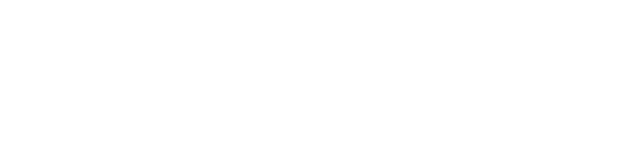
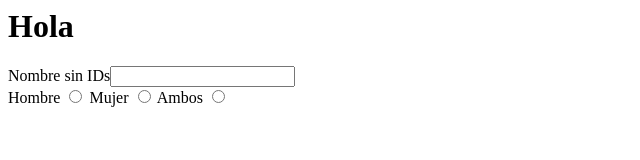
Before and after one commit to xhrix/demo-dos, a plain HTML site: page index.html in a window 1280 px wide. Shown: the whole page, without its empty margins (0-640 px from the left). Drawn offline with Linux system fonts and the light colour scheme.

Commit message:
agregar formulario

```diff
--- a/index.html
+++ b/index.html
@@ -8,5 +8,15 @@
 </head>
 <body>
 
+<h1>Hola</h1>
+
+<from>
+    <label>Nombre sin IDs<input type="text"></label>
+    <br/>
+    <label>Hombre <input name="sexo" type="radio" value="hombre"></label>
+    <label>Mujer <input name="sexo" type="radio" value="mujer"></label>
+    <label>Ambos <input name="sexo" type="radio" value="ambos"></label>
+</from>
+
 </body>
 </html>
```
